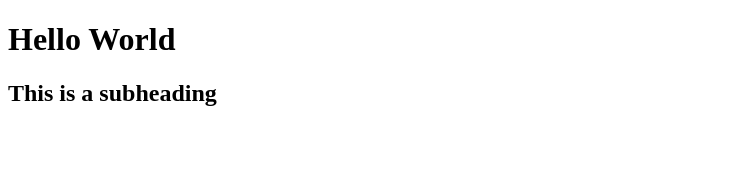
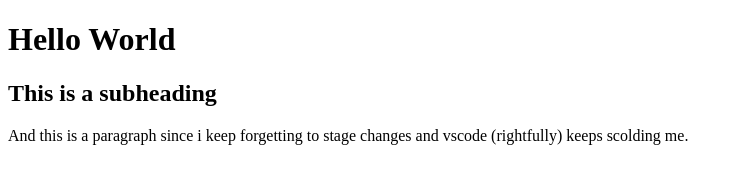
Before and after one commit to FrancescaRomagnoli/htmlcss-hello, a plain HTML site: page index.html in a window 1280 px wide. Shown: the whole page, without its empty margins (0-739 px from the left). Drawn offline with Linux system fonts and the light colour scheme.

Commit message:
add paragraph

```diff
--- a/index.html
+++ b/index.html
@@ -8,5 +8,6 @@
 <body>
    <h1>Hello World</h1>
    <h2>This is a subheading</h2>
+   <p>And this is a paragraph since i keep forgetting to stage changes and vscode (rightfully) keeps scolding me.</p>
 </body>
 </html>
```
